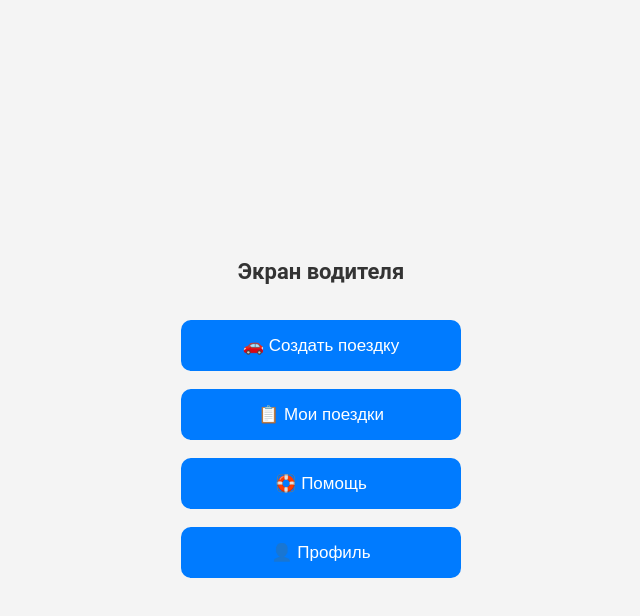
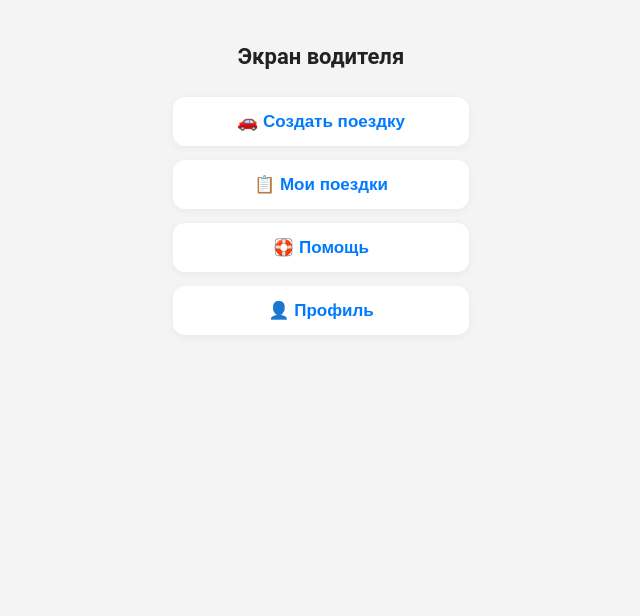
Before and after one commit to ragshata/frontend-carshare, a Vue app: page /driver in a window 1280 px wide. Shown: the top 616 px of the page, without its empty margins (319-959 px from the left). Built offline with nearby package versions, Linux system fonts and the light colour scheme.

Commit message:
add help

```diff
--- a/src/pages/DriverScreen.vue
+++ b/src/pages/DriverScreen.vue
@@ -1,5 +1,6 @@
 <template>
   <div class="driver-screen">
+    <div class="driver-content">
       <h2 class="title">Экран водителя</h2>
 
       <div class="actions">
@@ -18,6 +19,7 @@
       </div>
     </div>
     <div class="background-img"></div>
+  </div>
 </template>
 
 <script setup lang="ts">
@@ -27,59 +29,63 @@ function go(path: string) {
   router.push(path);
 }
 </script>
-
 <style scoped>
 .driver-screen {
+  position: relative;
   min-height: 100vh;
-  background: var(--color-background, #fafbfc);
-  padding: 24px;
-  display: flex;
-  flex-direction: column;
-  align-items: center;
-  justify-content: center;
+  overflow: hidden;
 }
+.driver-content {
+  position: relative;
+  z-index: 2;
+  padding: 24px 16px;
+  text-align: center;
+}
+
 .title {
   font-size: 22px;
   font-weight: bold;
-  margin-bottom: 32px;
-  color: var(--color-text-primary, #232323);
-  text-align: center;
+  margin-bottom: 24px;
+  color: #222;
 }
+
 .actions {
   display: flex;
   flex-direction: column;
-  gap: 18px;
-  width: 100%;
-  max-width: 340px;
+  gap: 14px;
+  align-items: stretch;
+  justify-content: center;
 }
+
 .btn {
-  background: var(--color-primary, #007bff);
-  color: white;
+  padding: 14px;
+  font-size: 17px;
+  font-weight: 600;
   border: none;
-  padding: 15px 0;
-  border-radius: 10px;
-  font-size: 17px;
-  cursor: pointer;
-  transition: background 0.2s;
-  width: 100%;
+  border-radius: 12px;
+  background: #fff;
+  color: #007bff;
+  box-shadow: 0 2px 8px rgba(0,0,0,0.05);
+  transition: background 0.18s;
 }
-.btn:hover {
-  background: #0069d9;
+.btn:active {
+  background: #e3eeff;
 }
+
 .background-img {
   position: fixed;
   inset: 0;
   width: 100vw;
   height: 100vh;
-  background: url('@/assets/2.png') center center / cover no-repeat;
+  background: url('@/assets/main-bg.svg') center center / cover no-repeat;
   z-index: 0;
   pointer-events: none;
   user-select: none;
   animation: bg-fade-in 1.1s;
 }
+
 @keyframes bg-fade-in {
   from { opacity: 0; }
   to { opacity: 1; }
 }
-
 </style>
```
Lines whose indentation alone changed are shown as unchanged.
